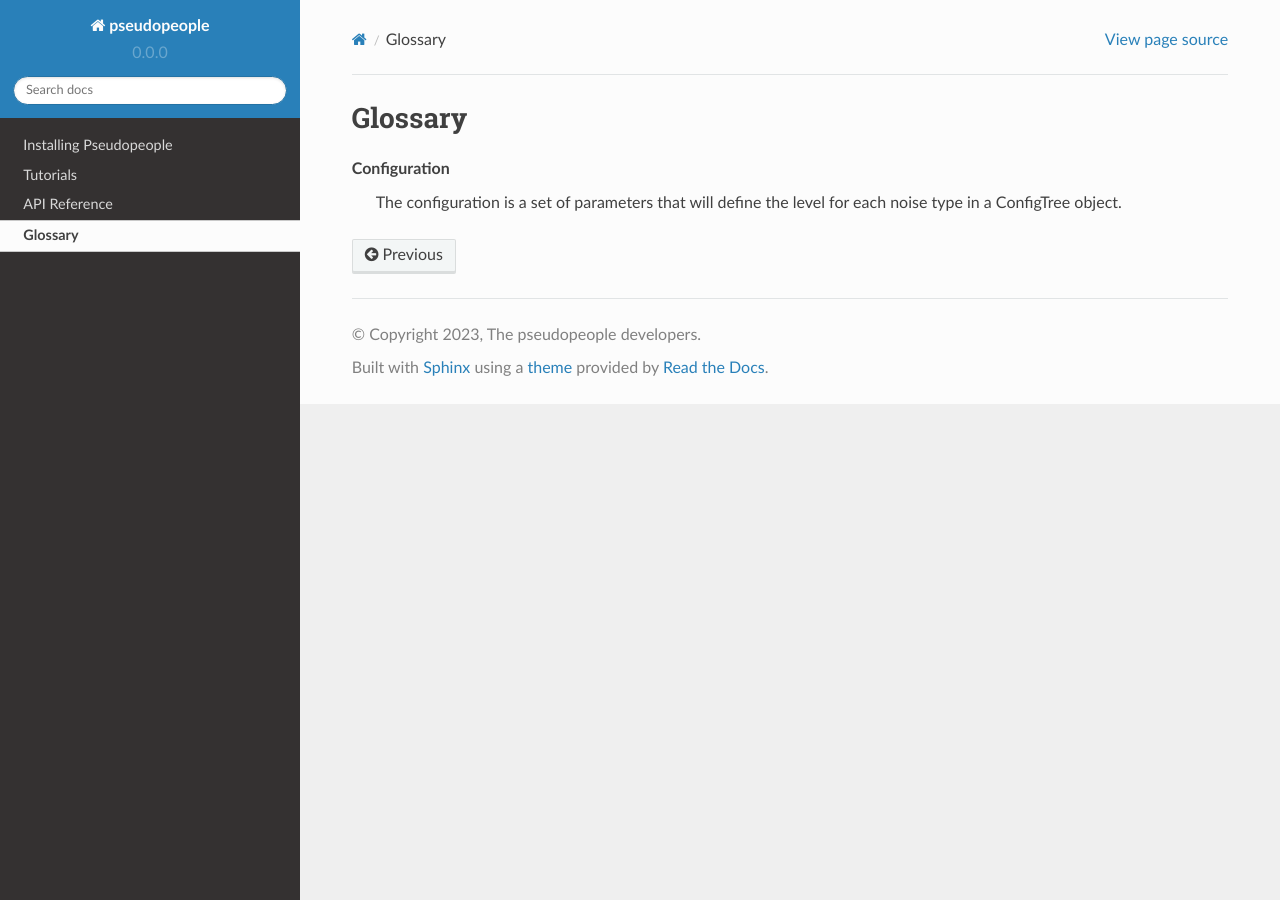
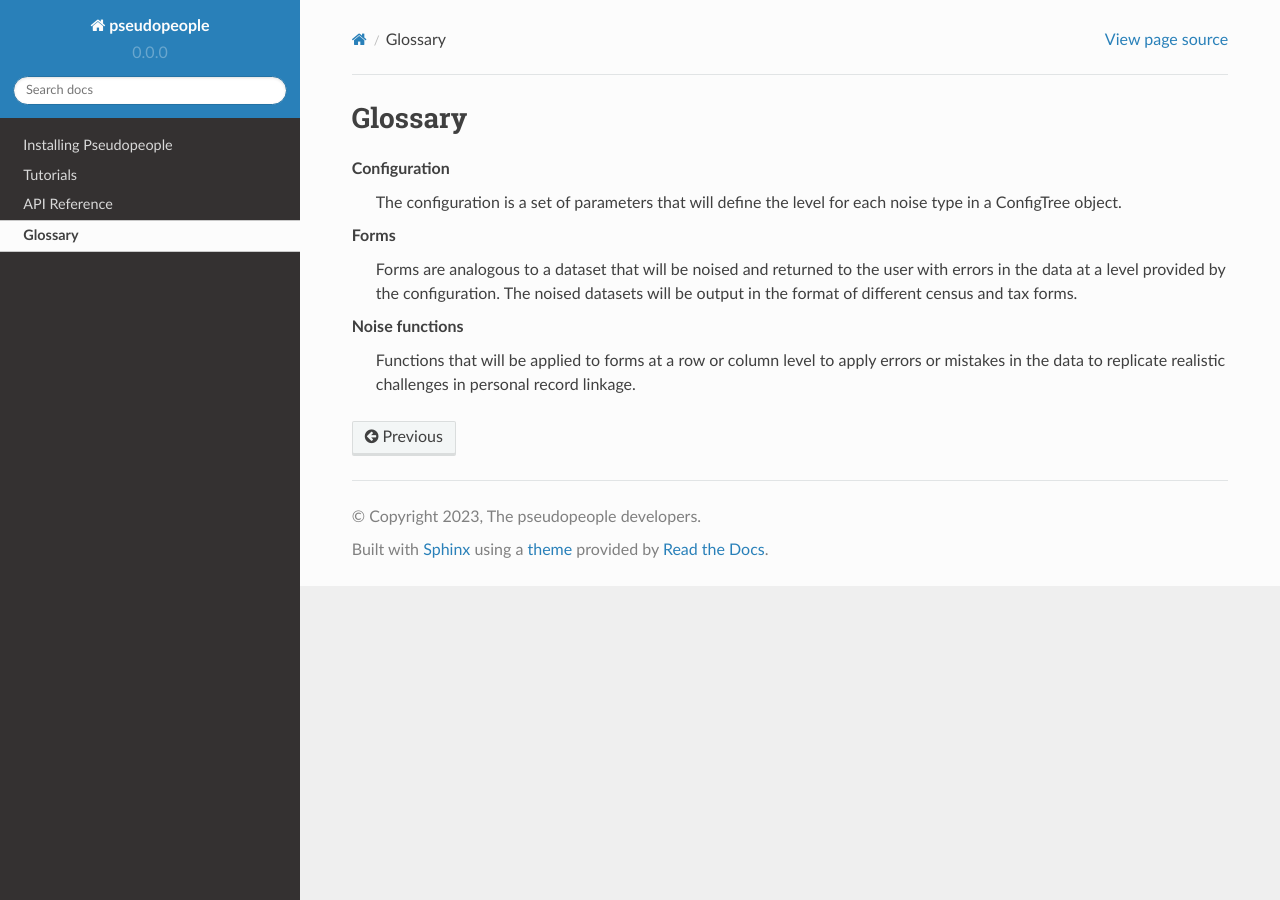
Before and after one commit to ihmeuw/pseudopeople, a Sphinx documentation site: the page built from docs/source/glossary.rst, in a window 1280 px wide. Built offline with Sphinx 7.4.7 and the Read the Docs theme 2.0.0, drawn with Linux system fonts in a browser that asks for light colours.

Commit message:
Added concepts directory with new files.  Updates files and added terms to glossary

```diff
--- /dev/null
+++ b/docs/source/api_reference/interface.rst
@@ -0,0 +1 @@
+.. automodule:: pseudopoeople.interface
--- a/docs/source/glossary.rst
+++ b/docs/source/glossary.rst
@@ -9,3 +9,14 @@ Glossary
     Configuration
         The configuration is a set of parameters that will define the level for each
         noise type in a ConfigTree object.
+
+    Forms
+        Forms are analogous to a dataset that will be noised and returned to the
+        user with errors in the data at a level provided by the configuration.
+        The noised datasets will be output in the format of different census and
+        tax forms.
+
+    Noise functions
+        Functions that will be applied to forms at a row or column level to apply
+        errors or mistakes in the data to replicate realistic challenges in personal
+        record linkage.
```
Also changed, not shown: docs/source/concepts/configuration.rst (added, +16 -0 lines), docs/source/concepts/forms.rst (added, +33 -0 lines), docs/source/concepts/index.rst (added, +13 -0 lines), docs/source/concepts/noise_functions.rst (added, +42 -0 lines).
